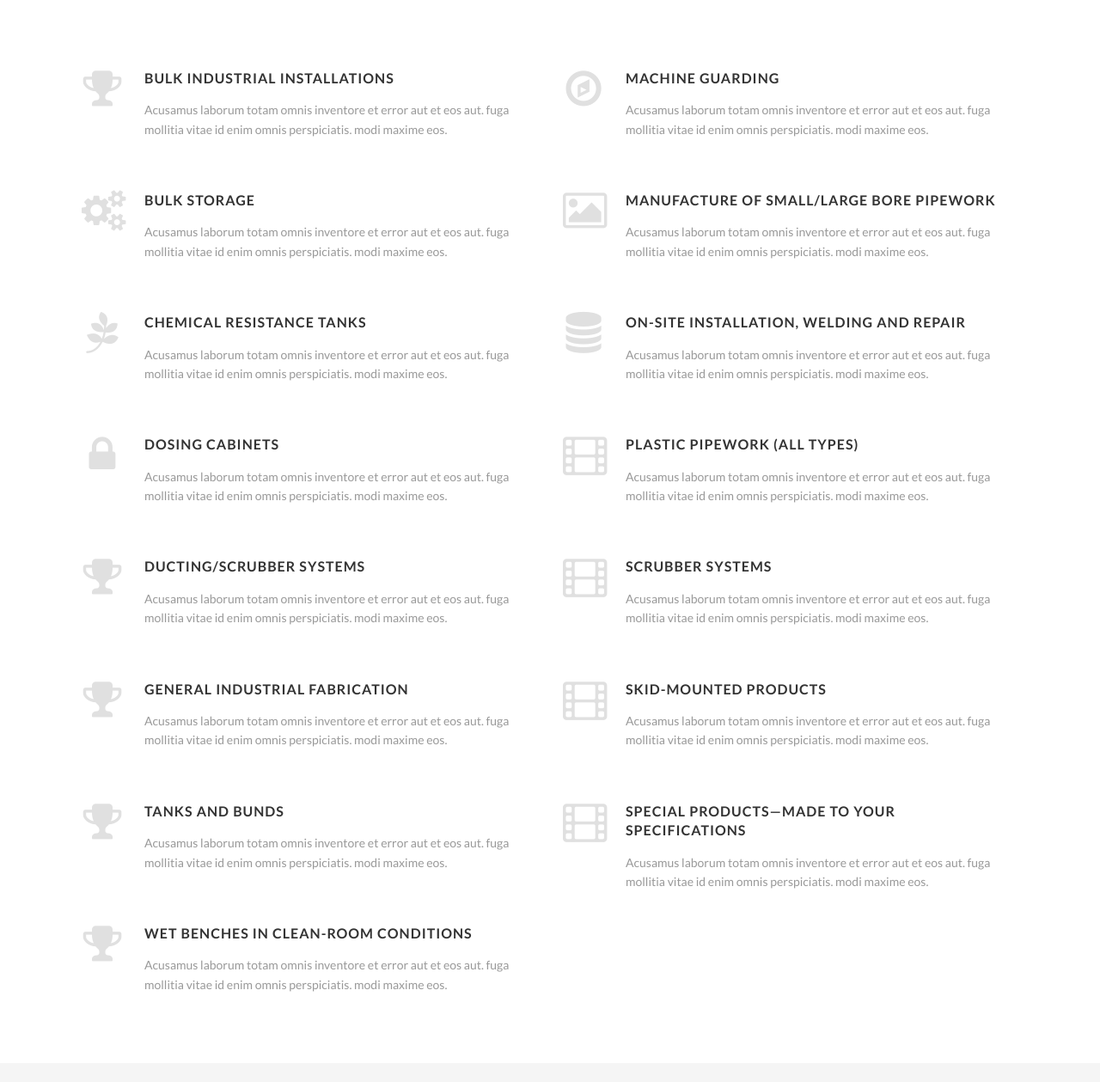
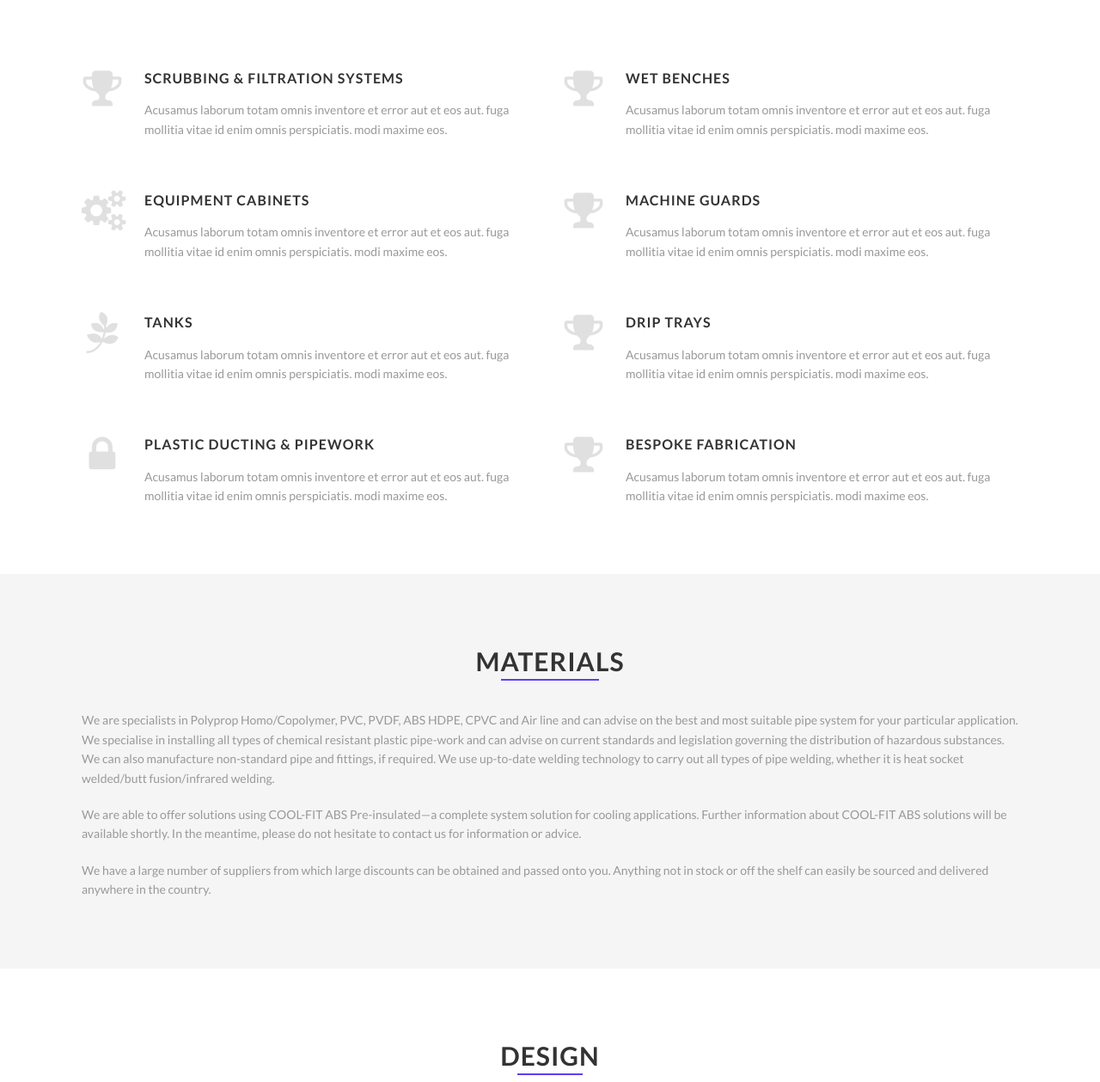
Before and after one commit to marcolplastics/marcolplastics.github.io, a Jekyll site: the page built from services.html, in a window 1280 px wide and 1400 px high, scrolled down 252 px. Shown: the part 141-1400 px from the top of the window at 86% size. Built offline with Jekyll 4.4.1, drawn with Linux system fonts in a browser that asks for light colours.

Commit message:
Reduced the services to the main eight categories

```diff
--- a/services.html
+++ b/services.html
@@ -4,50 +4,29 @@ title: Services
 section_id: services
 services_left:
   - icon: trophy
-    title: Bulk Industrial Installations
+    title: Scrubbing &amp; Filtration Systems
     desc: Acusamus laborum totam omnis inventore et error aut et eos aut. fuga mollitia vitae id enim omnis perspiciatis. modi maxime eos.
   - icon: cogs
-    title: Bulk Storage
+    title: Equipment Cabinets
     desc: Acusamus laborum totam omnis inventore et error aut et eos aut. fuga mollitia vitae id enim omnis perspiciatis. modi maxime eos.
   - icon: pagelines
-    title: Chemical Resistance Tanks
+    title: Tanks
     desc: Acusamus laborum totam omnis inventore et error aut et eos aut. fuga mollitia vitae id enim omnis perspiciatis. modi maxime eos.
   - icon: lock
-    title: Dosing Cabinets
+    title: Plastic Ducting &amp; Pipework
+    desc: Acusamus laborum totam omnis inventore et error aut et eos aut. fuga mollitia vitae id enim omnis perspiciatis. modi maxime eos.
+services_right:
+  - icon: trophy
+    title: Wet Benches
     desc: Acusamus laborum totam omnis inventore et error aut et eos aut. fuga mollitia vitae id enim omnis perspiciatis. modi maxime eos.
   - icon: trophy
-    title: Ducting/Scrubber Systems
+    title: Machine Guards
     desc: Acusamus laborum totam omnis inventore et error aut et eos aut. fuga mollitia vitae id enim omnis perspiciatis. modi maxime eos.
   - icon: trophy
-    title: General Industrial Fabrication
+    title: Drip Trays
     desc: Acusamus laborum totam omnis inventore et error aut et eos aut. fuga mollitia vitae id enim omnis perspiciatis. modi maxime eos.
   - icon: trophy
-    title: Tanks and bunds
-    desc: Acusamus laborum totam omnis inventore et error aut et eos aut. fuga mollitia vitae id enim omnis perspiciatis. modi maxime eos.
-  - icon: trophy
-    title: Wet benches in clean-room conditions
-    desc: Acusamus laborum totam omnis inventore et error aut et eos aut. fuga mollitia vitae id enim omnis perspiciatis. modi maxime eos.
-services_right:
-  - icon: compass
-    title: Machine Guarding
-    desc: Acusamus laborum totam omnis inventore et error aut et eos aut. fuga mollitia vitae id enim omnis perspiciatis. modi maxime eos.
-  - icon: image
-    title: Manufacture of small/large bore pipework
-    desc: Acusamus laborum totam omnis inventore et error aut et eos aut. fuga mollitia vitae id enim omnis perspiciatis. modi maxime eos.
-  - icon: database
-    title: On-site installation, welding and repair
-    desc: Acusamus laborum totam omnis inventore et error aut et eos aut. fuga mollitia vitae id enim omnis perspiciatis. modi maxime eos.
-  - icon: film
-    title: Plastic pipework (all types)
-    desc: Acusamus laborum totam omnis inventore et error aut et eos aut. fuga mollitia vitae id enim omnis perspiciatis. modi maxime eos.
-  - icon: film
-    title: Scrubber systems
-    desc: Acusamus laborum totam omnis inventore et error aut et eos aut. fuga mollitia vitae id enim omnis perspiciatis. modi maxime eos.
-  - icon: film
-    title: Skid-mounted products
-    desc: Acusamus laborum totam omnis inventore et error aut et eos aut. fuga mollitia vitae id enim omnis perspiciatis. modi maxime eos.
-  - icon: film
-    title: Special products—made to your specifications
+    title: Bespoke Fabrication
     desc: Acusamus laborum totam omnis inventore et error aut et eos aut. fuga mollitia vitae id enim omnis perspiciatis. modi maxime eos.
 ---
 
```
